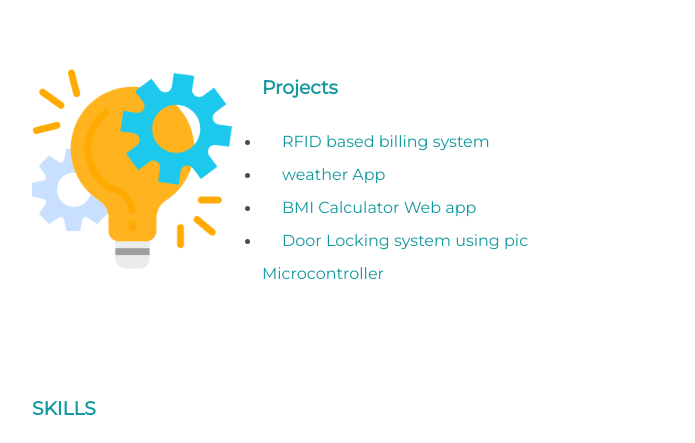
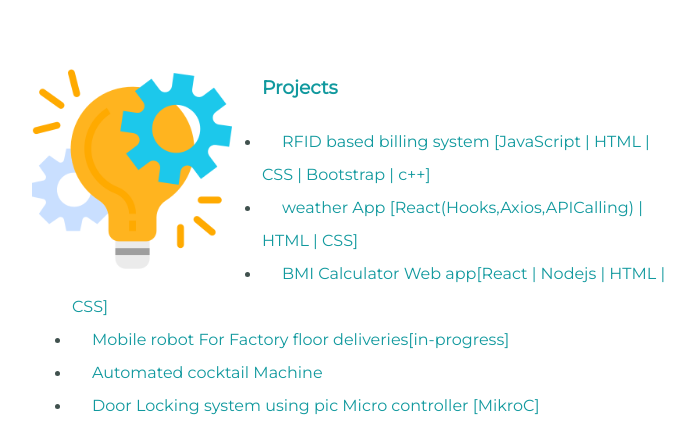
Before and after one commit to Yasirurasanjaya/portfolio, a plain HTML site: page index.html in a window 1280 px wide. Shown: the part 1860-2303 px from the top of the page, without its empty margins (288-983 px from the left). Drawn offline with Linux system fonts and the light colour scheme.

Commit message:
skill updated

```diff
--- a/index.html
+++ b/index.html
@@ -54,12 +54,15 @@
                 <h3>Projects</h3>
                 <ul>
                     <li><a class="rfid" href="https://github.com/Yasirurasanjaya/RFID_based_Billing_System.git">RFID
-                            based billing system</a></li>
-                    <li><a class="weather" href="">weather App</a></li>
+                            based billing system [JavaScript | HTML | CSS | Bootstrap | c++]</a></li>
+                    <li><a class="weather" href="">weather App [React(Hooks,Axios,APICalling) | HTML | CSS]</a></li>
                     <li><a class="rfid" href="https://github.com/Yasirurasanjaya/BmiCalculatorWeb">BMI Calculator Web
-                            app</a></li>
+                            app[React | Nodejs | HTML | CSS]</a></li>
+                    <li><a class="mobile_r" href="">Mobile robot For Factory floor deliveries[in-progress] </a></li>
+                    <li><a class="cocktail" href="">Automated cocktail Machine </a></li>
+
                     <li><a class="rfid" href="https://drive.google.com/file/d/16xQfU5uR12kFkXiK
-                    oou7kp1JtPJ_fE4U/view?usp=share_link">Door Locking system using pic Microcontroller</a></li>
+                    oou7kp1JtPJ_fE4U/view?usp=share_link">Door Locking system using pic Micro controller [MikroC]</a></li>
                 </ul>
 
             </div>
```
